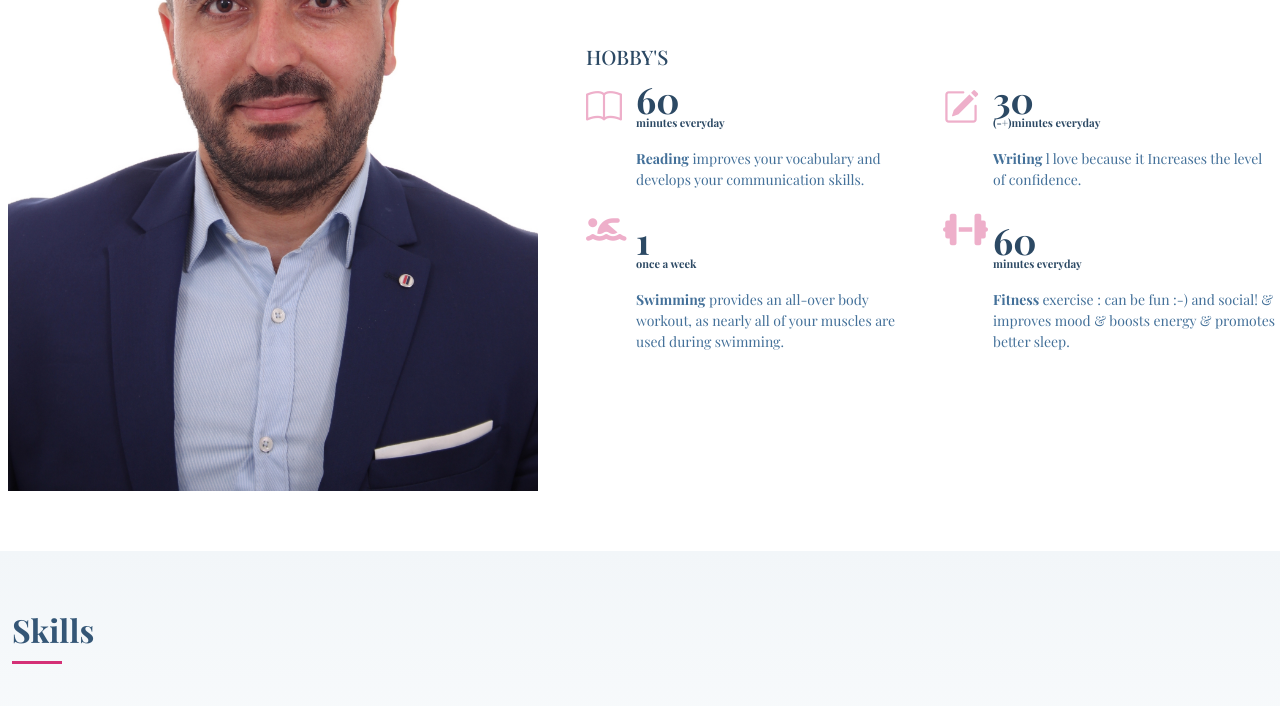
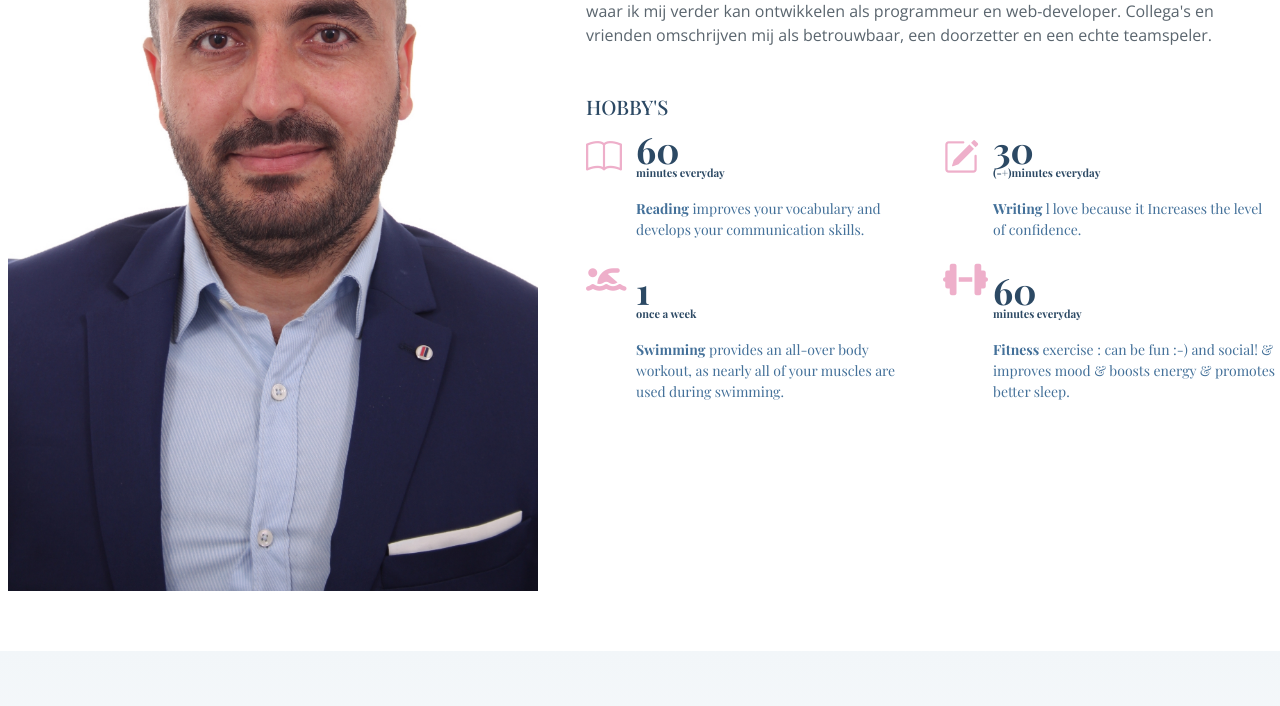
Before and after one commit to mohammad654/mohammad.ali, a website: page index.html in a window 1280 px wide. Shown: the part 779-1485 px from the top of the page. Drawn offline with nearby package versions, Linux system fonts and the light colour scheme; a web font is replaced by a local one.

Commit message:
Update style.css

```diff
--- a/assets/css/style.css
+++ b/assets/css/style.css
@@ -529,7 +529,7 @@ section {
 .about .image {
   background: url("../img/IMG_0432_1-NL\ Paspoort-35x45\ mm.jpg") center center no-repeat;
   background-size: cover;
-  min-height: 750px;
+  min-height: 850px;
 }
 
 @media (max-width: 991px) {
```
